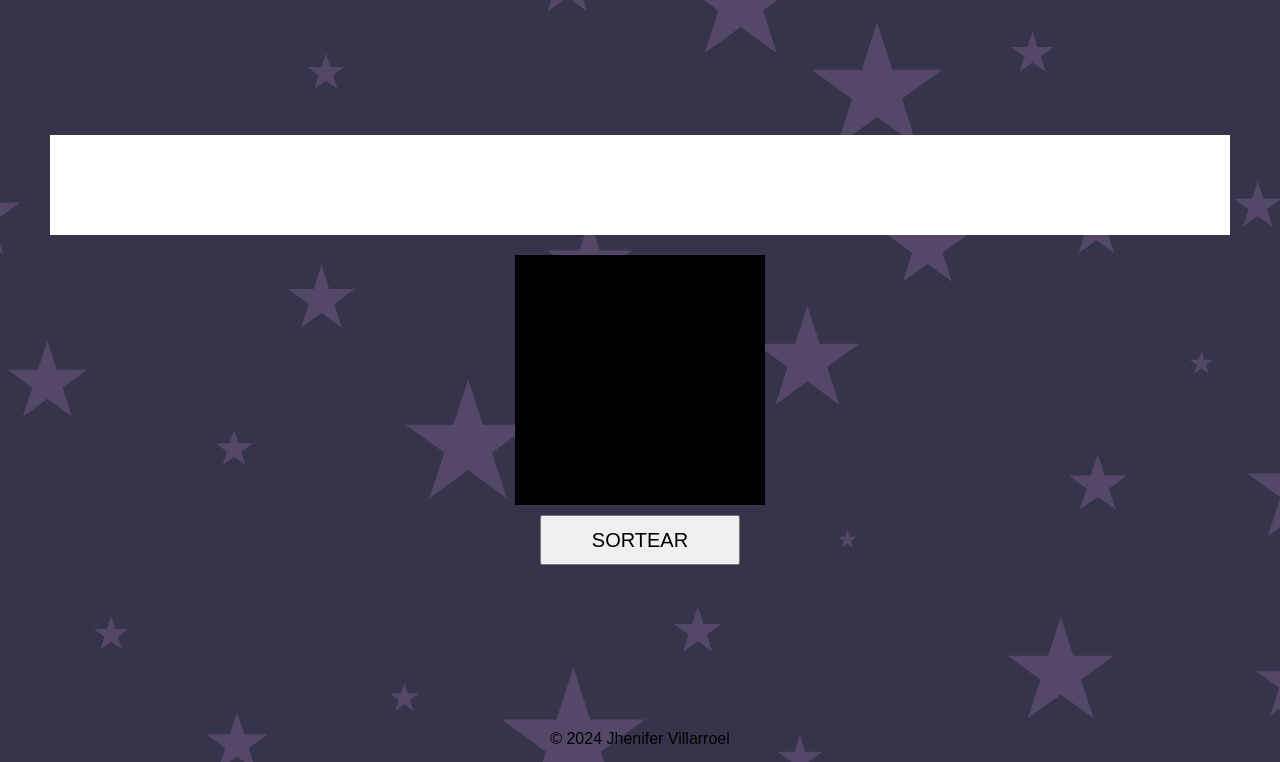
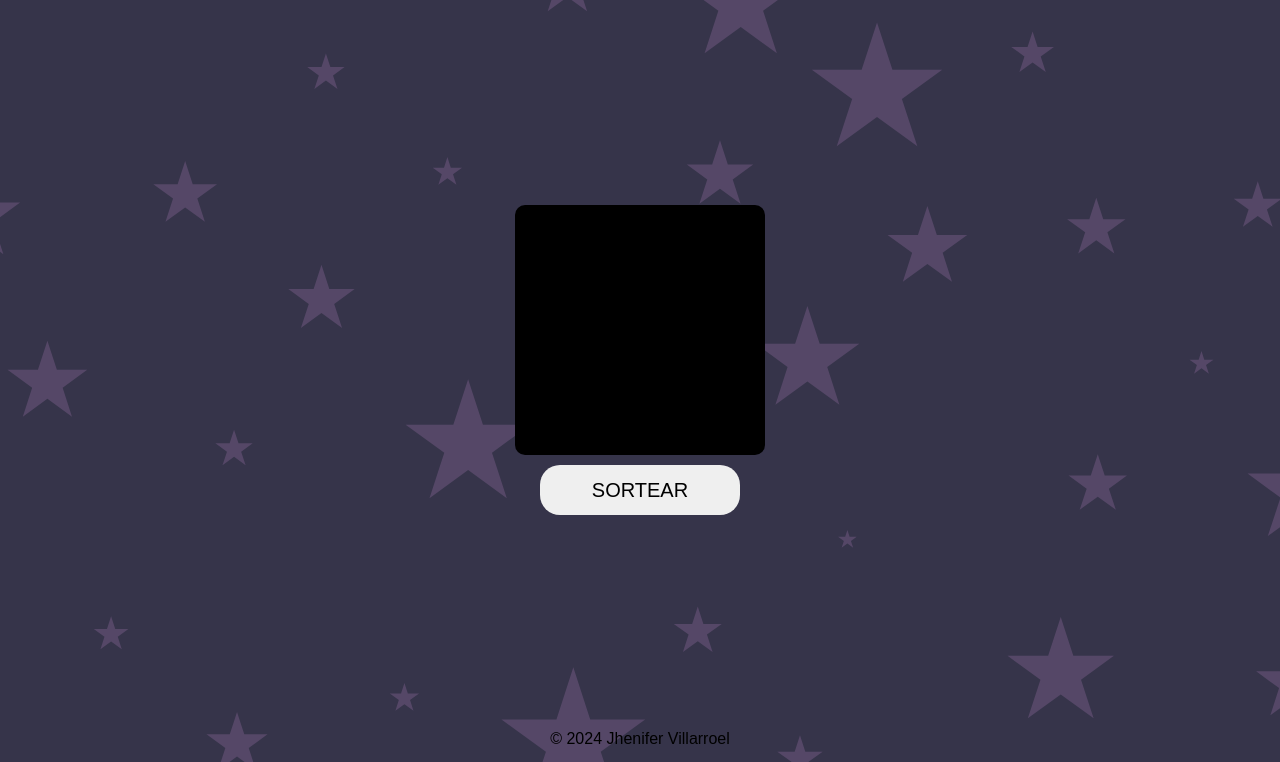
Before and after one commit to JhenieM/MeusProjetos, a PHP site: page / in a window 1280 px wide. Shown: the part 38-800 px from the top of the page. Run offline with PHP 8.4, Linux system fonts and the light colour scheme; some web fonts are replaced.

Commit message:
comitadas

```diff
--- a/MP #06 - Sorteia Power/JS/script.js
+++ b/MP #06 - Sorteia Power/JS/script.js
@@ -1,7 +1,10 @@
 /*Sortear */
 letras = ['A','B','C','D','E','F','G','H','I','J','K','L','M','N','O','P','Q','R','S','T','U','V','W','X','Y','Z'];
 
+const boxLetras = document.getElementById('sorteadas');
+
 function sortear() {
+    boxLetras.style.display = "flex";
     function choose(letras) {
         var index = Math.floor(Math.random() * letras.length);
         var letra = letras[index];
--- a/MP #06 - Sorteia Power/STYLE/style.css
+++ b/MP #06 - Sorteia Power/STYLE/style.css
@@ -31,24 +31,26 @@ main {
 }
 .letras-sorteadas {
     width: calc(100% - 100px);
-    height: 100px;
+    height: 110px;
     /* width: clamp(1200px, 20vw, 50px);
     height: clamp(50px, 30vw, 100px); */
-    background-color: white;
-    display: flex;
+    background-color: #040127;
+    display: none;
     justify-content: center;
     align-items: center;
     gap: 10px;
+    border-radius: 10px;
 }
 #caixa-sorteadas {
     display: grid;
     place-items: center;
     width: 80px;
     height: 80px;
-    background-color: black;
-    color: white;
+    background-color: white;
+    color: black;
     font-size: 50px;
     border-radius: 50%;
+    font-weight: 550;
 }
 .box {
     width: 300px;
@@ -67,6 +69,7 @@ main {
     justify-content: center;
     align-items: center;
     transition: width 0.2s ease, height 0.2s ease;
+    border-radius: 10px;
 }
 #span {
     font-size: clamp(50px, 10vw, 90px);
@@ -79,6 +82,12 @@ main {
     text-transform: uppercase;
     cursor: pointer;
     transition: ease;
+    border-radius: 20px;
+    border: none;
+    outline: none;
+}
+.sortear-btn:hover {
+    background-color: gray;
 }
 footer {
     display: flex;
--- a/MP #06 - Sorteia Power/index.html
+++ b/MP #06 - Sorteia Power/index.html
@@ -8,15 +8,14 @@
     <link rel="preconnect" href="https://fonts.gstatic.com" crossorigin>
     <link href="https://fonts.googleapis.com/css2?family=Signika+Negative:wght@300..700&display=swap" rel="stylesheet">
     <script src="JS/script.js" defer></script>
-    <title>Document</title>
+    <title>Sortear neh</title>
 </head>
 <body>
     <header>
         <p>VAPO'S WEB</p>
     </header>
     <main>
-        <div class="letras-sorteadas" id="sorteadas">
-        </div>
+        <div class="letras-sorteadas" id="sorteadas"><span></span></div>
         <div class="box">
             <div class="letra">
                 <span id="span"></span>
```
